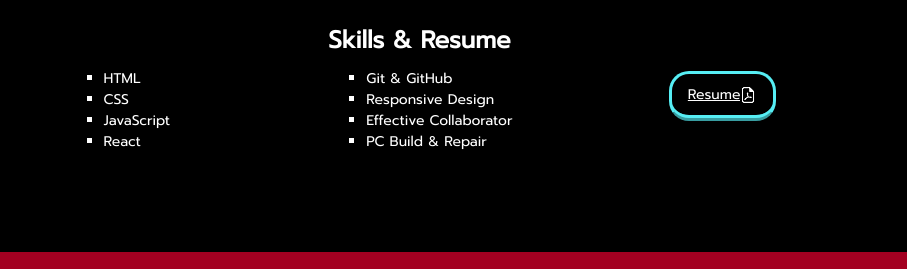
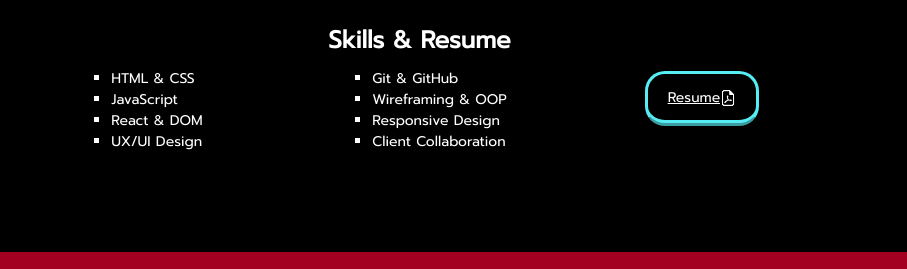
Before and after one commit to TWeir77/TWeir77.github.io, a website: page index.html in a window 1280 px wide. Shown: the part 2865-3134 px from the top of the page, 373-1280 px from the left. Drawn offline with Linux system fonts and the light colour scheme; a web font is replaced by a local one.

Commit message:
Redesign Skills List

```diff
--- a/index.html
+++ b/index.html
@@ -175,16 +175,16 @@
                     <h3>Skills & Resume</h3>
                     <div class="skills-container">
                         <ul class="skills-list">
-                            <li>HTML</li>
-                            <li>CSS</li>
+                            <li>HTML & CSS</li>
                             <li>JavaScript</li>
-                            <li>React</li>
+                            <li>React & DOM</li>
+                            <li>UX/UI Design</li>
                         </ul>
                         <ul class="skills-list">
                             <li>Git & GitHub</li>
+                            <li>Wireframing & OOP</li>
                             <li>Responsive Design</li>
-                            <li>Effective Collaborator</li>
-                            <li>PC Build & Repair</li>
+                            <li>Client Collaboration</li>
                         </ul>
                         <a href="resources/PDFs/Weir_Resume_2023.pdf" id="resume-link" target="_blank">Resume<img
                                 src="./resources/Images/pdf-icon.png" alt="pdf-icon"></a>
@@ -196,16 +196,16 @@
             <h3>Skills & Resume</h3>
             <div class="skills-container">
                 <ul class="skills-list">
-                    <li>HTML</li>
-                    <li>CSS</li>
+                    <li>HTML & CSS</li>
                     <li>JavaScript</li>
-                    <li>React</li>
+                    <li>React & DOM</li>
+                    <li>UX/UI Design</li>
                 </ul>
                 <ul class="skills-list">
                     <li>Git & GitHub</li>
+                    <li>Wireframing & OOP</li>
                     <li>Responsive Design</li>
-                    <li>Effective Collaborator</li>
-                    <li>PC Build & Repair</li>
+                    <li>Client Collaboration</li>
                 </ul>
                 <a href="resources/PDFs/Weir_Resume_2023.pdf" id="resume-link" target="_blank">Resume<img
                         src="./resources/Images/pdf-icon.png" alt="pdf-icon"></a>
--- a/resources/CSS/index.css
+++ b/resources/CSS/index.css
@@ -481,7 +481,7 @@ header {
 @media only screen and (max-width: 1350px) {
     .skills-container {
         width: 100%;
-        grid-template-columns: 1fr 2fr 1fr;
+        grid-template-columns: 3fr 4fr 3fr;
     }
 
     .about {
@@ -489,7 +489,7 @@ header {
     }
 }
 
-@media only screen and (max-width: 680px) {
+@media only screen and (max-width: 750px) {
     .desktop-about {
         display: none;
     }
@@ -509,7 +509,7 @@ header {
 
 @media only screen and (max-width: 500px) {
     .skills-container {
-        grid-template-columns: 3fr 5fr;
+        grid-template-columns: 4fr 5fr;
         row-gap: 5%;
     }
 
```
